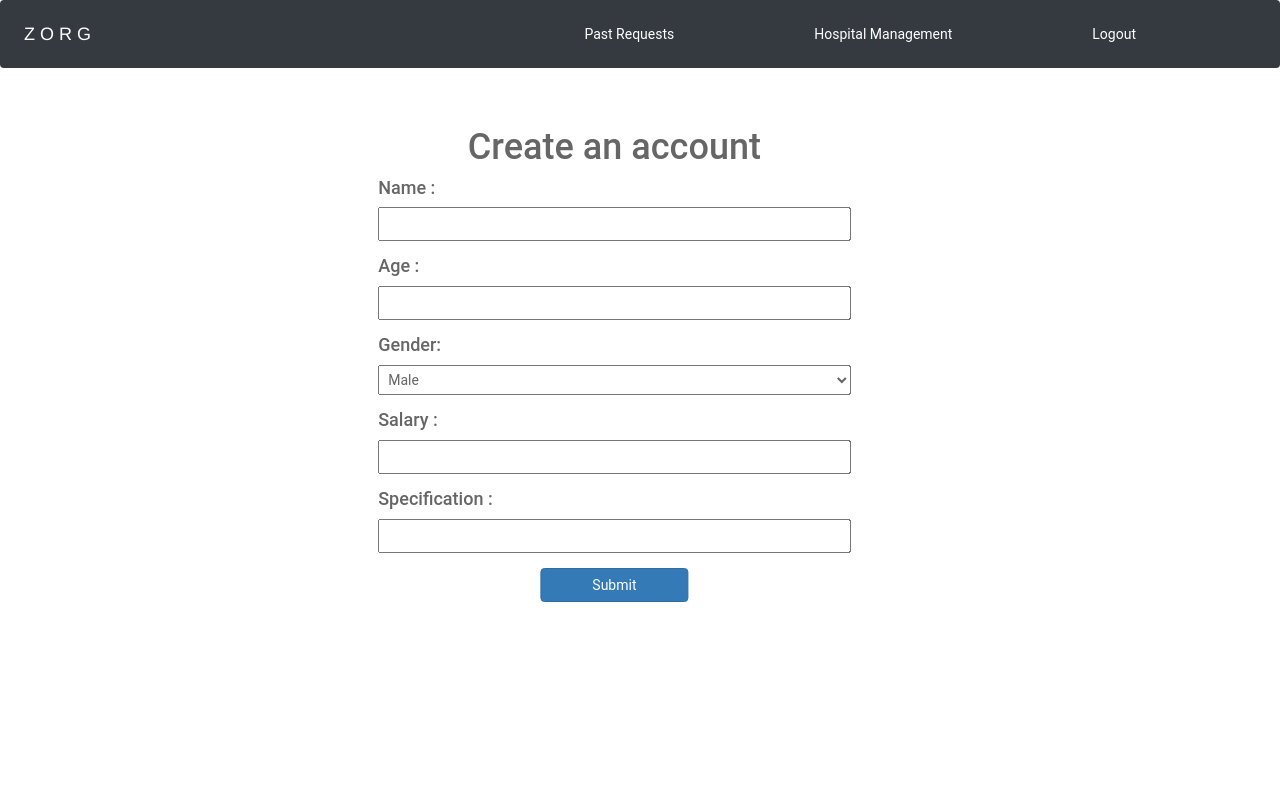
After one commit to arjunqwerty/Zorg-V3, a Flask app: page /addprofile_hos in a window 1280 px wide. The commit adds this page. Run offline with Flask 2, Linux system fonts and the light colour scheme; the visitor is signed in with stand-in values (Sample User, id 1); some libraries are stand-ins or nearby versions.

Commit message:
shiv's part added

```diff
--- /dev/null
+++ b/templates/addprofile_hos.html
@@ -0,0 +1,132 @@
+<!DOCTYPE html>
+<html>
+  <head>
+    <title>ZORG</title>
+    <link rel="icon" type="image/png" href="/static/Favicon.png"/>
+    <style>
+      html, body {
+        min-height: 100%;
+      }
+      body, div, form, input, select, p {
+        padding: 0;
+        margin: 0;
+        outline: none;
+        font-family: Roboto, Arial, sans-serif;
+        font-size: 14px;
+        color: #666;
+      }
+      h1 {
+        margin: 0;
+        font-weight: 400;
+      }
+      h3 {
+        margin: 12px 0;
+        color: #8ebf42;
+      }
+      form {
+        transform: translateX(10%);
+        width:80%;
+        padding: 20px;
+      }
+      fieldset {
+        border: none;
+        border-top: 1px solid black;
+      }
+      .account-details{
+        transform: translateX(10%);
+      }
+      .account-details >div{
+        width: 80%;
+      }
+      .right-heading {
+        width: 60%;
+      }
+      .width-option {
+        width: 60%;
+        padding: 5px;
+        vertical-align: middle;
+      }
+      input {
+        width: 60%;
+        padding: 5px;
+        vertical-align: middle;
+      }
+      button {
+        width: 15%;
+        padding: 10px 0;
+        margin: 10px auto;
+        border-radius: 5px;
+        border: none;
+        background: #8ebf42;
+        font-size: 14px;
+        font-weight: 600;
+        color: #fff;
+      }
+      button:hover {
+        background: #82b534;
+      }
+      @media (max-width: 568px) {
+      .account-details >div {
+        width: 80%;
+      }
+      label {
+        width: 40%;
+      }
+      input {
+        width: 60%;
+      }
+      }
+    </style>
+  </head>
+  <body>
+    {% include "layout.html" %}
+    <div class="padding text-center">
+      <form method="POST" action="/addprofile_hos">
+        <h1 class="text-center">Create an account</h1>
+          <div class="account-details text-center">
+            <div class="form-group" align="center"><!--name-->
+              <h4 class="right-heading" align="left">Name :</h4>
+              <input
+                  class="text"
+                  type="text"
+                  name="name"
+                  required="">
+            </div>
+            <div class="form-group" align="center"><!--age-->
+              <h4 class="right-heading" align="left">Age :</h4>
+              <input
+                  class="text"
+                  type="text"
+                  name="age"
+                  required="">
+            </div>
+            <div class="form-group" align="center"><!--gender-->
+              <h4 class="right-heading" align="left">Gender:</h4>
+              <select class="width-option" name="gender">
+                <option value="M">Male</option>
+                <option value="F">Female</option>
+                <option value="O">Other</option>
+              </select>
+            </div>
+            <div class="form-group" align="center"><!--salary-->
+              <h4 class="right-heading" align="left">Salary :</h4>
+              <input
+                  class="text"
+                  type="text"
+                  name="salary"
+                  required="">
+            </div>
+            <div class="form-group" align="center"><!--type-->
+              <h4 class="right-heading" align="left">Specification :</h4>
+              <input
+                  class="text"
+                  type="text"
+                  name="spec"
+                  required="">
+            </div>
+          </div>
+        <button type="submit" class="btn btn-primary" value="Submit">Submit</button>
+      </form>
+    </div>
+  </body>
+</html>
--- a/templates/includes/_navbar.html
+++ b/templates/includes/_navbar.html
@@ -29,6 +29,7 @@
         {% if session.type == "H" %}
           <!--<li><a class="nav-link active" href="/kindly">Update hospital details</a></li>-->
           <li><a class="nav-link active" href="/patienthistory">Past Requests</a></li>
+          <li><a class="nav-link active" href="/hosdetails">Hospital Management</a></li>
           {% else %}
           <li>
             <a class="nav-link active dropdown-toggle" href="#" id="dropdown01" data-toggle="dropdown">EMERGENCY</a>
--- a/zorg.py
+++ b/zorg.py
@@ -487,5 +487,93 @@ def logout():
     flash('You are now logged out','success')
     return redirect(url_for('home'))
 
+# Shivaram proj
+class profileformhos(db.Model):
+    __tablename__ = 'staffdetails'
+    name = db.Column(db.String(200))
+    age = db.Column(db.String(20))
+    gender = db.Column(db.String(4))
+    salary = db.Column(db.String(10))
+    docid = db.Column(db.Integer, primary_key=True)
+    spec = db.Column(db.String(200))
+    hospitalid = db.Column(db.String(200))
+
+    def __init__(self, name, age, gender, salary, spec, hospitalid):
+        self.name = name
+        self.age = age
+        self.gender = gender
+        self.salary = salary
+        self.spec = spec
+        self.hospitalid = hospitalid
+
+
+@app.route('/addprofile_hos', methods=['GET','POST'])
+@is_logged_in
+def addprofile_hos():
+    username = session['username']
+    if request.method =='POST':
+        name = request.form['name']
+        age = request.form['age']
+        gender = request.form['gender']
+        salary = request.form['salary']
+        spec = request.form['spec']
+        hospitalid = username
+        if db.session.query(profileformhos).filter(profileformhos.name == name).count() != 0:
+            userdata = db.session.query(profileformhos).filter(profileformhos.name == name).first()
+            if userdata.age == age and userdata.gender == gender and userdata.salary == salary and userdata.spec == spec and userdata.hospitalid == hospitalid:
+                flash('Worker already exists','danger')
+                return redirect(url_for('hosdetails'))
+        else:
+            data = profileformhos(name, age, gender, salary, spec, hospitalid)
+            db.session.add(data)
+            db.session.commit()
+            flash('Profile Created', 'success')
+            return redirect(url_for('hosdetails'))
+    return render_template('addprofile_hos.html')
+
+@app.route('/editprofilehos/<docid>', methods=['GET','POST'])
+@is_logged_in
+def editprofilehos(docid):
+    user = db.session.query(profileformhos).filter(profileformhos.docid == docid).first()
+    db.session.commit()
+    if request.method == 'POST':
+        name = request.form['name']
+        if name != '':
+            user.name = name
+        age = request.form['age']
+        if age != '':
+            user.age = age
+        gender = request.form['gender']
+        if gender != '':
+            user.gender = gender
+        salary = request.form['salary']
+        if salary != '':
+            user.salary = salary
+        spec = request.form['spec']
+        if spec != '':
+            user.spec = spec
+        '''hospitalid = request.form['hospitalid']
+        if hospitalid != '':
+            user.hospitalid = hospitalid'''
+        db.session.commit()
+        flash('Profile Updated','success')
+        return redirect(url_for('hosdetails'))
+    return render_template('editprofilehos.html',profile = db.session.query(profileformhos).filter(profileformhos.docid == docid).all())
+
+@app.route('/deletedoc/<docid>',methods=['GET','POST'])
+def deletedoc(docid):
+    data = db.session.query(profileformhos).filter(profileformhos.docid == docid).first()
+    db.session.delete(data)
+    db.session.commit()
+    return redirect(url_for('hosdetails'))
+
+@app.route('/hosdetails', methods=['GET','POST'])
+@is_logged_in
+def hosdetails():
+    username = session['username']
+    help = db.session.query(profileformhos).filter(profileformhos.hospitalid == username).first()
+    db.session.commit()
+    return render_template('doctors.html', custdata = db.session.query(profileformhos).filter(profileformhos.hospitalid == username).all())
+
 if __name__=='__main__':
     app.run()
```
Also changed, not shown: templates/doctors.html (added, +30 -0 lines), templates/editprofilehos.html (added, +134 -0 lines).
